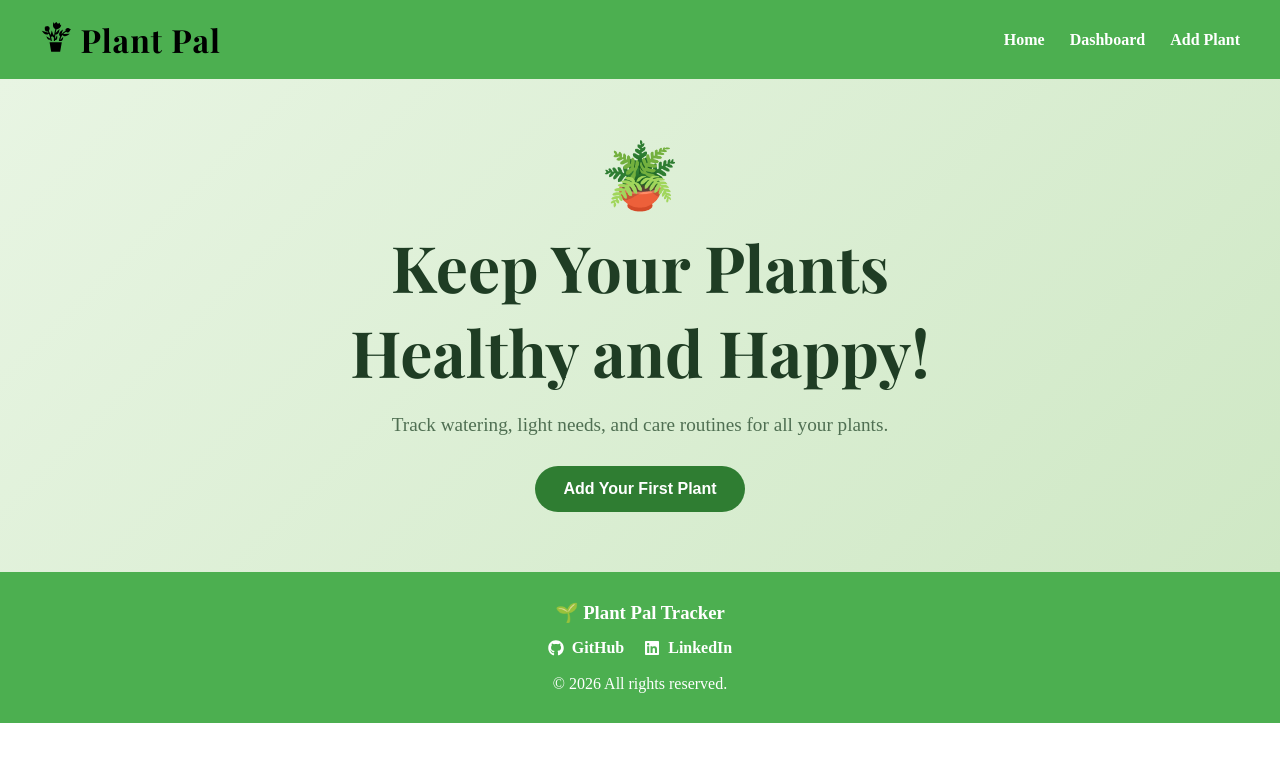
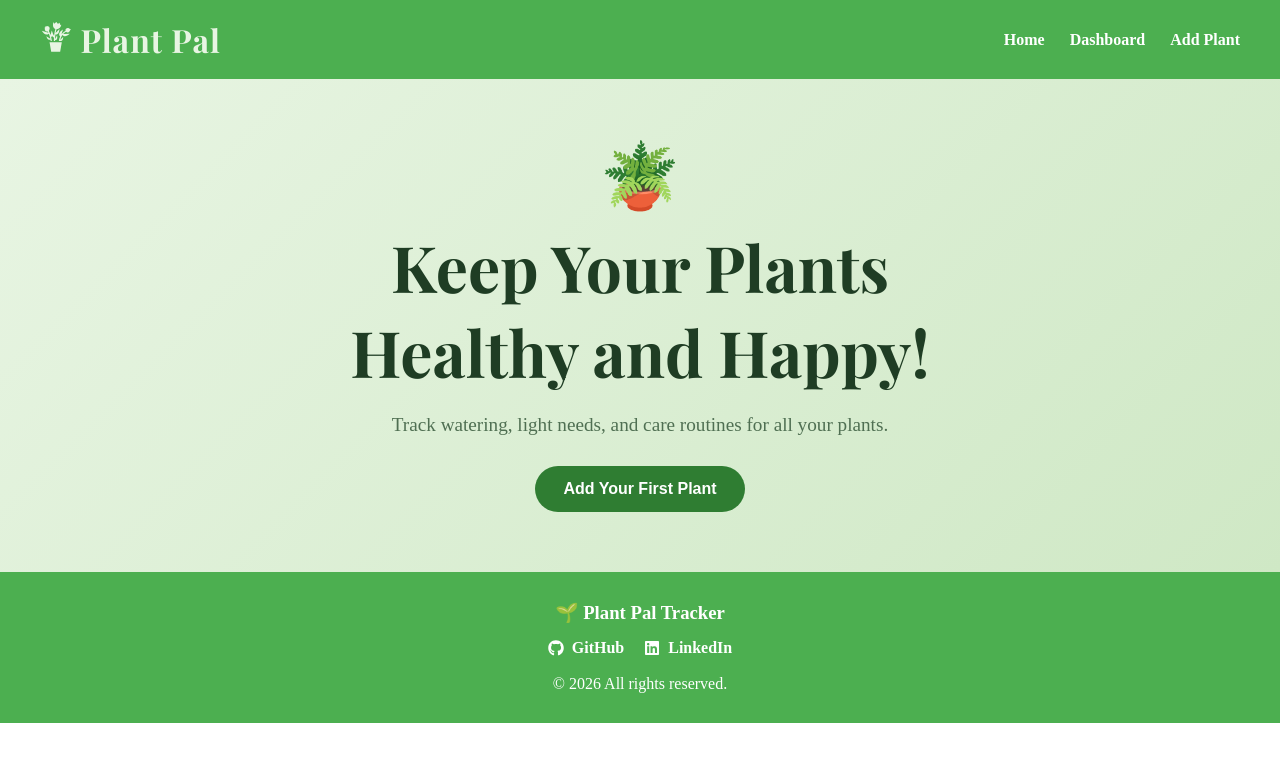
Before and after one commit to Cchristineee/plant-pal-tracker, a React (Vite) app: page / in a window 1280 px wide. Shown: the top 762 px of the page. Built offline with nearby package versions, Linux system fonts and the light colour scheme.

Commit message:
Updated CSS rule to logo

```diff
--- a/src/components/Navbar/Navbar.css
+++ b/src/components/Navbar/Navbar.css
@@ -39,6 +39,7 @@
     font-weight: 700;
     letter-spacing: 1px;
     font-family: 'Playfair Display', 'Lato', sans-serif;
+    color: #e8f5e3;
 }
 
 .hero {
```
